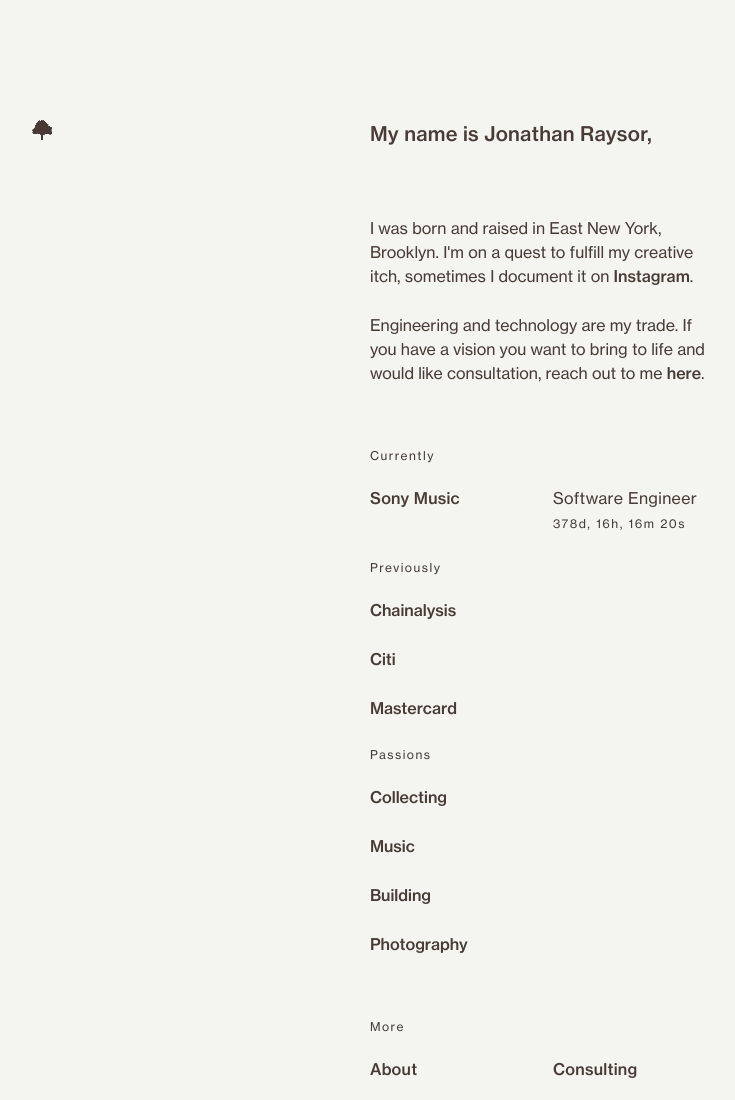
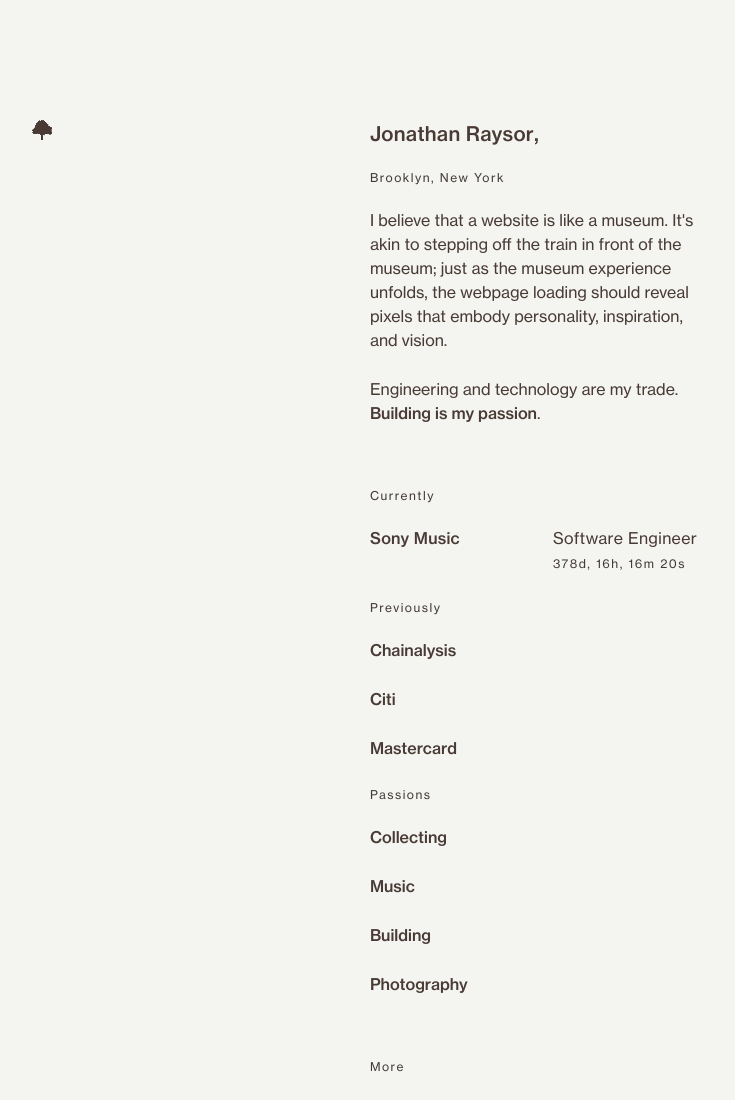
Before and after one commit to jonraysor/jonraysor.github.io, a plain HTML site: page index.html in a window 1280 px wide. Shown: the top 1100 px of the page, without its empty margins (256-991 px from the left). Drawn offline with nearby package versions, Linux system fonts and the light colour scheme.

Commit message:
chore: update description

```diff
--- a/css/main.css
+++ b/css/main.css
@@ -106,7 +106,7 @@
 	font-size: 20px;
 	letter-spacing: .25px;
 	line-height: 28px;
-	padding-bottom: 48px;
+	/* padding-bottom: 48px; */
 }
 
 body.consult {
@@ -179,9 +179,17 @@
 	font-size: 20px;
 	letter-spacing: .25px;
 	line-height: 28px;
+	/* padding-bottom: 48px; */
+}
+
+body.day .city {
+	color: #493A35;
+	font-family: NeueHaasMedium;
+	font-size: 20px;
+	letter-spacing: .25px;
+	line-height: 28px;
 	padding-bottom: 48px;
 }
-
 
 body.night h2 {
 	color: #F4F5F0;
--- a/index.html
+++ b/index.html
@@ -74,17 +74,15 @@
         </div>
 
         <div class="six columns offset-by-three">
-          <h1 class="night">My name is <a href="https://www.linkedin.com/in/jonathanraysor/" target="_blank"
-              class=underline">Jonathan Raysor</a>,</h1>
+          <h1 class="night"><a href="https://www.linkedin.com/in/jonathanraysor/" target="_blank"
+              class=underline>Jonathan Raysor</a>,</h1>
+              <h4 className="city">Brooklyn, New York</h4>
           <div class="animated fadeIn two">
 
-            <p>I was born and raised in East New York, Brooklyn. I'm on a quest to fulfill my creative itch, sometimes I
-              document it on <a href="https://www.instagram.com/jonraysor/" target="_blank"
-                class="underline">Instagram</a>.</p>
+            <p>I believe that a website is like a museum. It's akin to stepping off the train in front of the museum; just as the museum experience unfolds, the webpage loading should reveal pixels that embody personality, inspiration, and vision.
 
-            <p>Engineering and technology are my trade. If you have a vision you want to bring to life and would like
-              consultation,
-              reach out to me <a href="#" onclick="redirectToConsulting()" class="underline">here</a>.</p>
+
+            <p>Engineering and technology are my trade.<a href="#" onclick="redirectToConsulting()" class="underline"> Building is my passion</a>.</p>
 
             <div class="spacer36"></div>
 
```
Also changed, not shown: 2 other files.
